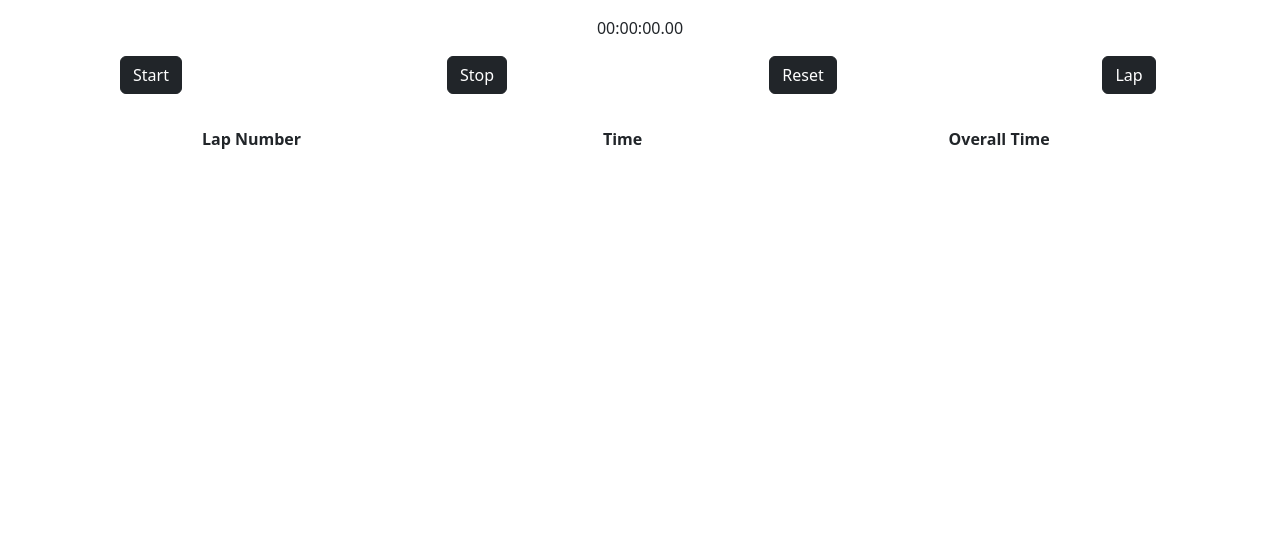
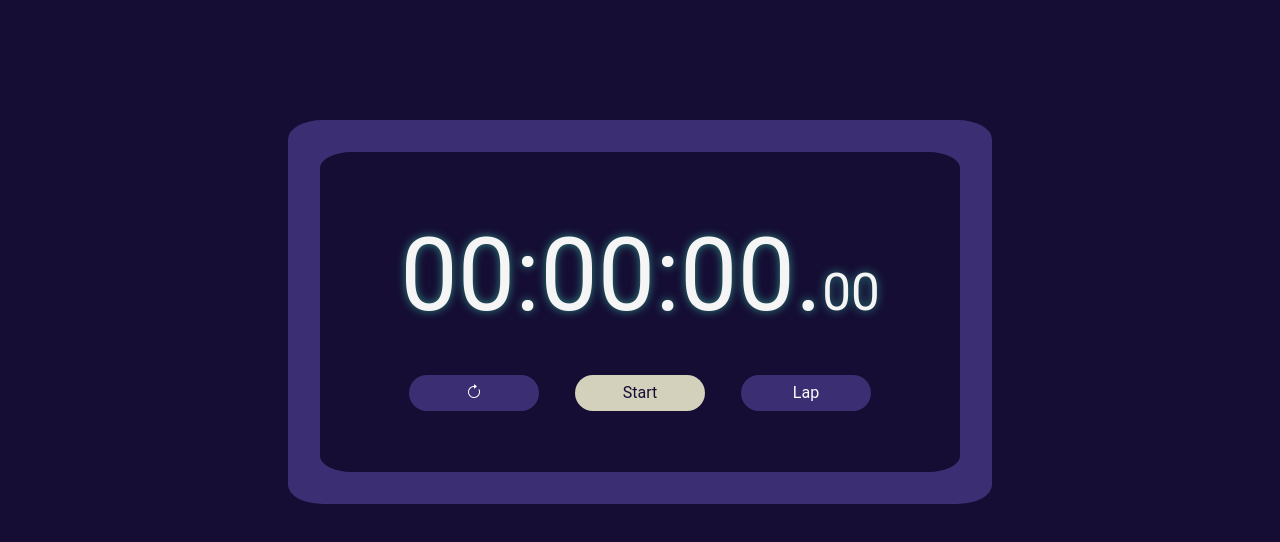
Before and after one commit to Shopify/eng-intern-assessment-react, a React app: page / in a window 1280 px wide. Shown: the top 542 px of the page. Built offline with nearby package versions, Linux system fonts and the light colour scheme.

Commit message:
Added Stopwatch style, improved code style

```diff
--- a/package.json
+++ b/package.json
@@ -13,6 +13,7 @@
   "license": "ISC",
   "dependencies": {
     "bootstrap": "^5.3.2",
+    "bootstrap-icons": "^1.11.3",
     "react": "^18.2.0",
     "react-dom": "^18.2.0"
   },
--- a/public/index.html
+++ b/public/index.html
@@ -10,6 +10,7 @@
       integrity="sha384-T3c6CoIi6uLrA9TneNEoa7RxnatzjcDSCmG1MXxSR1GAsXEV/Dwwykc2MPK8M2HN"
       crossorigin="anonymous"
     />
+    <link rel="stylesheet" href="https://cdn.jsdelivr.net/npm/bootstrap-icons@1.3.0/font/bootstrap-icons.css">
   </head>
   <body>
     <section id="root" className="container-fluid"></section>
--- a/src/App.tsx
+++ b/src/App.tsx
@@ -1,15 +1,13 @@
-import React from "react";
-import StopWatchButton from "./components/StopWatchButton";
+import React, {useState} from "react";
 import StopWatch from "./components/StopWatch";
 
 export default function App() {
+  const [lap, setLap] = useState([]);
+
   return (
     <>
       <div>
-        <StopWatch />
-      </div>
-      <div>
-        <StopWatchButton></StopWatchButton>
+        <StopWatch lap={lap} setLap={setLap}/>
       </div>
     </>
   );
--- a/src/components/StopWatch.tsx
+++ b/src/components/StopWatch.tsx
@@ -1,12 +1,30 @@
 import React from 'react'
+import './../styles/StopWatch.css'
+import StopWatchButton from './StopWatchButton'
+import LapTable from './LapTable'
 
-export default function StopWatch() {
+interface LapTableProps {
+    lap: string[][];
+    setLap: React.Dispatch<React.SetStateAction<string[][]>>;
+  }
+
+export default function StopWatch({lap, setLap}: LapTableProps) {
 
     return(
-        <div className="container-fluid">
-            <div id="stopwatch" className="row text-center mt-3 align-items-center">
-                <div className="col-sm">
-                    <span id="hours">00</span>:<span id="minutes">00</span>:<span id="seconds">00</span>.<span id="milliseconds">00</span>
+        <div className="stopwatch-container row text-center">
+            <div className="stopwatch-border">
+                <div id="stopwatch" className="timer-circle">
+                    <div className="col-sm">
+                        <span id="hours">00</span>:<span id="minutes">00</span>:<span id="seconds">00</span>.<span id="milliseconds">00</span>
+                        <StopWatchButton lap={lap} setLap={setLap}></StopWatchButton>
+                    </div>
+                </div>
+            </div>
+            <div className="lap-table-container">
+                <div className="lap-table row text-center mt-3">
+                    {lap.length > 0 &&(
+                        <LapTable lap={lap} />
+                    )}
                 </div>
             </div>
         </div>)
--- a/src/components/StopWatchButton.tsx
+++ b/src/components/StopWatchButton.tsx
@@ -1,11 +1,26 @@
 import React, { useState, useRef } from "react";
-import LapTable from "./LapTable";
 
-export default function StopWatchButton() {
+interface LapTableProps {
+  lap: string[][];
+  setLap: React.Dispatch<React.SetStateAction<string[][]>>;
+}
+
+export default function StopWatchButton({ lap, setLap }: LapTableProps) {
   const timer = useRef(null);
-  const [lap, setLap] = useState([]);
+  const [started, setStarted] = useState(false);
 
   function stopOrResetStopWatch(reset: boolean) {
+    /*
+      Stop the stopwatch by clearing the interval that is updating the stopwatch.
+      If reset is true, reset the stopwatch to 00:00:00:00.
+
+      Parameters:
+        reset (boolean): Whether to reset the stopwatch to 00:00:00:00.
+
+      Returns:
+        None
+    */
+
     // Get the elements representing the individual digits of the stopwatch.
     let hours = document.getElementById("hours");
     let minutes = document.getElementById("minutes");
@@ -27,6 +42,17 @@ export default function StopWatchButton() {
   }
 
   function startStopWatch() {
+    /*
+      Start the stopwatch by updating the current time and then displaying this.
+      If the stopwatch has already started, return.
+
+      Parameters:
+        None
+
+      Returns:
+        None
+    */
+
     // If the timer has already started, return.
     if (timer.current != null) {
       return;
@@ -72,7 +98,18 @@ export default function StopWatchButton() {
     }, 1);
   }
 
+
   function lapUpdate() {
+    /*
+      Update the lap table by adding a new row to the table.
+
+      Parameters:
+        None
+
+      Returns:
+        None
+    */
+
     // Get the elements representing the individual digits of the stopwatch.
     let hours = document.getElementById("hours").innerHTML;
     let minutes = document.getElementById("minutes").innerHTML;
@@ -86,53 +123,58 @@ export default function StopWatchButton() {
         lap.length + 1,
         hours + ":" + minutes + ":" + seconds + ":" + milliseconds,
         "",
-      ],
+      ].map(String),
     ]);
   }
 
   return (
     <>
-      <div className="row text-center mt-3">
-        <div className="col-3">
+      <div className="row justify-content-center text-center mt-3">
+        <div className="col-3 d-flex justify-content-center">
           <button
             type="button"
-            className="btn btn-dark"
-            onClick={startStopWatch}
+            className="btn btn-dark reset"
+            onClick={() => {
+              stopOrResetStopWatch(true);
+              setStarted(false);
+            }}
+          >
+            <i className="bi bi-arrow-clockwise"></i>
+          </button>
+        </div>
+        <div className="col-3 d-flex justify-content-center">
+          {!started && (
+            <button
+              type="button"
+              className="btn btn-dark start"
+              onClick={() => {
+                startStopWatch();
+                setStarted(true);
+              }}
             >
               Start
             </button>
-        </div>
-        <div className="col-3">
+          )}
+
+          {started && (
             <button
               type="button"
-            className="btn btn-dark"
+              className="btn btn-dark stop"
               onClick={() => {
                 stopOrResetStopWatch(false);
+                setStarted(false);
               }}
             >
               Stop
             </button>
+          )}
         </div>
-        <div className="col-3">
-          <button
-            type="button"
-            className="btn btn-dark"
-            onClick={() => {
-              stopOrResetStopWatch(true);
-            }}
-          >
-            Reset
-          </button>
-        </div>
-        <div className="col-3">
+        <div className="col-3 d-flex justify-content-center">
           <button type="button" className="btn btn-dark" onClick={lapUpdate}>
             Lap
           </button>
         </div>
       </div>
-      <div className="row text-center mt-3">
-        <LapTable lap={lap} />
-      </div>
     </>
   );
 }
--- a/src/styles/StopWatch.css
+++ b/src/styles/StopWatch.css
@@ -0,0 +1,115 @@
+body{
+    background-color: #150d34;
+    font-family: 'Roboto', sans-serif;
+    display: flex;
+    justify-content: center; /* Center everthing horizontally */
+    align-items: center; /* Center everthing vertically */
+    height: 100%; /* Set the height to 100% of the viewport height */
+}
+
+
+.stopwatch-container {
+    display: flex;
+    justify-content: center; /* Center stopwatch container horizontally */
+    align-items: center; /* Center stopwatch container vertically */
+    margin-top: 15vh; /* Add some space above the stopwatch, stops laps pushing it up*/
+    overflow: hidden; /* Prevent content from spilling out */
+}
+
+.stopwatch-border {
+    background: #3b2e72;
+    border-radius: 5%; /* Rounded corners */
+    height: 30vw; /* Responsive based on viewport width */
+    width: 55vw;  /* Responsive based on viewport width */
+    display: flex;
+    justify-content: center; /* Center stopwatch horizontally */
+    align-items: center; /* Center stopwatch vertically */
+    min-height: 220px; /* Set a min height to match inner clock */
+    min-width: 230px; /* Set a min width to match inner clock */
+}
+
+.timer-circle {
+    background: #150d34; /* Dark background */
+    min-height: 200px; /* Set a min height to avoid elements being squished on small screens */
+    min-width: 210px; /* Set a min width to avoid elements being squished on small screens */
+    border-radius: 5%;
+    color: whitesmoke; /* Light text */
+    height: 25vw; /* Responsive based on viewport width */
+    width: 50vw; /* Keep width and height the same for a circle */
+    display: flex;
+    justify-content: center; /* Center clock horizontally */
+    align-items: center; /* Center clock vertically */
+    font-size: 8vw; /* Font size based on viewport width */
+    text-shadow: 0px 0px 10px rgba(59, 186, 156, 0.7); /* Soft glow effect */
+}
+
+#milliseconds {
+    font-size: 4vw;
+}
+
+
+button {
+    background-color: #3b2e72 !important;
+    border-radius: 20px !important; /* Rounded corners */
+    border-width: 0px !important; /* Remove border */
+    width: 20vh; /* Keep buttons the same width */
+    display: "center";
+    font-size: 2vw;
+    margin: 0.5vw 0.5vw; /* Add some space between buttons */
+    margin-bottom: 15px; /* Add some space below the buttons */
+    font-family: 'Roboto', sans-serif;
+    overflow: hidden; /* Prevent content from spilling out */
+    min-width: 55px; /* Set a min width to avoid text being squished on small screens */
+}
+
+button:hover {
+    background-color: #46339d !important;
+}
+
+.start {
+    background-color: #d3d0bc !important;
+    color: #150d34 !important;
+}
+
+.start:hover {
+    background-color: #a5a292 !important;
+}
+
+.stop {
+    background-color: #640907 !important;
+}
+
+.stop:hover {
+    background-color: #ab0b08 !important;
+}
+
+.lap-table {
+    font-size: 1em;
+    color: #d3d0bc;
+}
+
+.lap-table-container {
+    max-height: 20vh; /* Set a max height for the lap table */
+    overflow-y: auto; /* Enable vertical scrolling */
+    margin-top: 1vh; /* Add some space above the lap table */
+    overflow: flex;
+    max-width: 55vw; /* Set a max width for the lap table to match stopwatch*/
+}
+
+/* The scrollbar's track */
+.lap-table-container::-webkit-scrollbar-track {
+    background: #3b2e72; /* Match the track to the stopwatch border background */
+    border-radius: 10px; /* Round corners for the track */
+}
+
+/* The scrollbar's handle */
+.lap-table-container::-webkit-scrollbar-thumb {
+    background-color: #46339d; /* A color that stands out or matches the button hover */
+    border-radius: 10px; /* Rounded corners for the handle */
+    border: 3px solid #3b2e72; /* Match the scrollbar track */
+}
+
+/* The scrollbar itself (all of it) */
+.lap-table-container::-webkit-scrollbar {
+    width: 12px; /* Width of the scrollbar */
+}
```
Also changed, not shown: src/components/LapTable.tsx (+35 -3 lines), 1 other file (tests, documents, lock files or other folders). Lines whose indentation alone changed are shown as unchanged.
